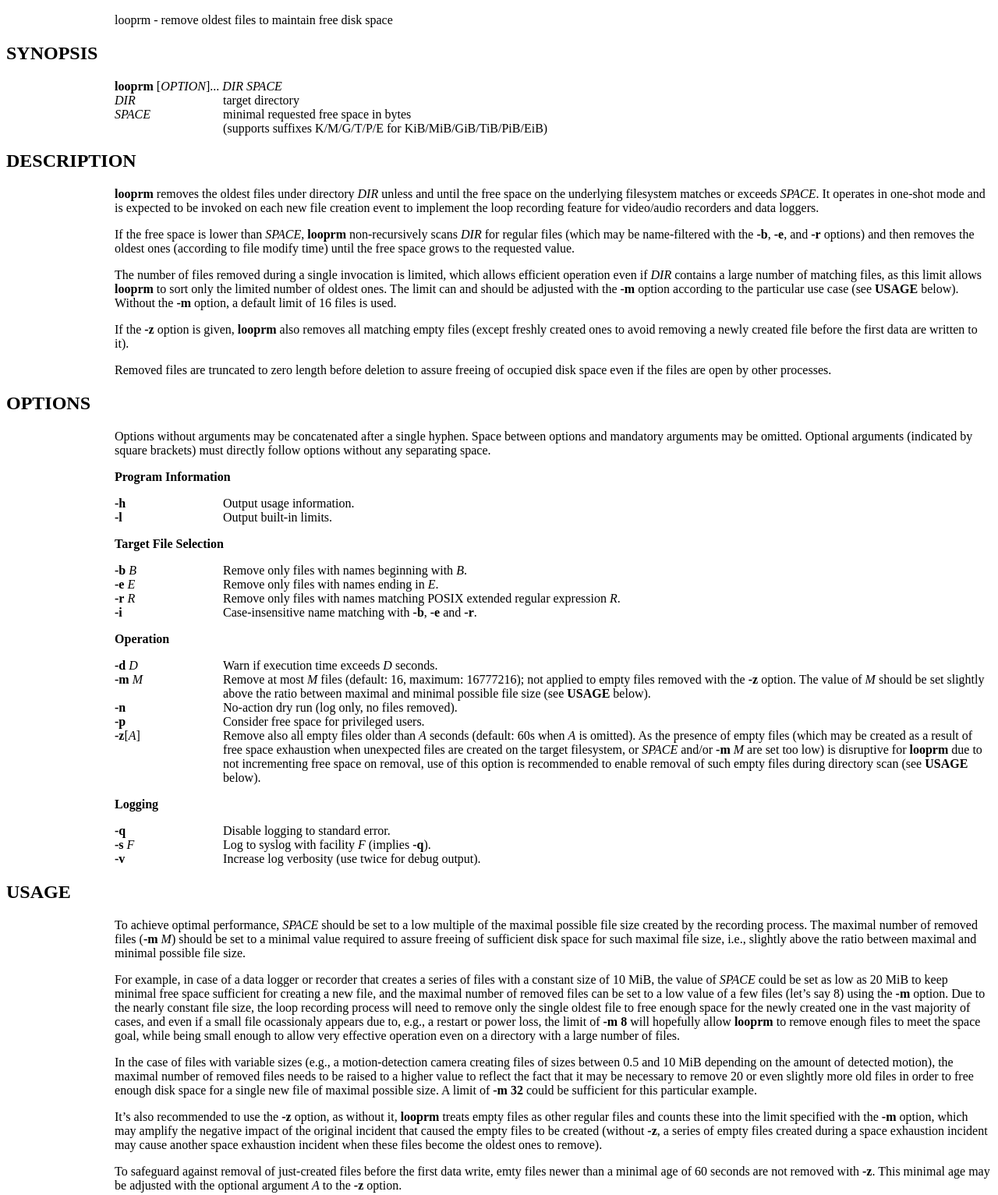
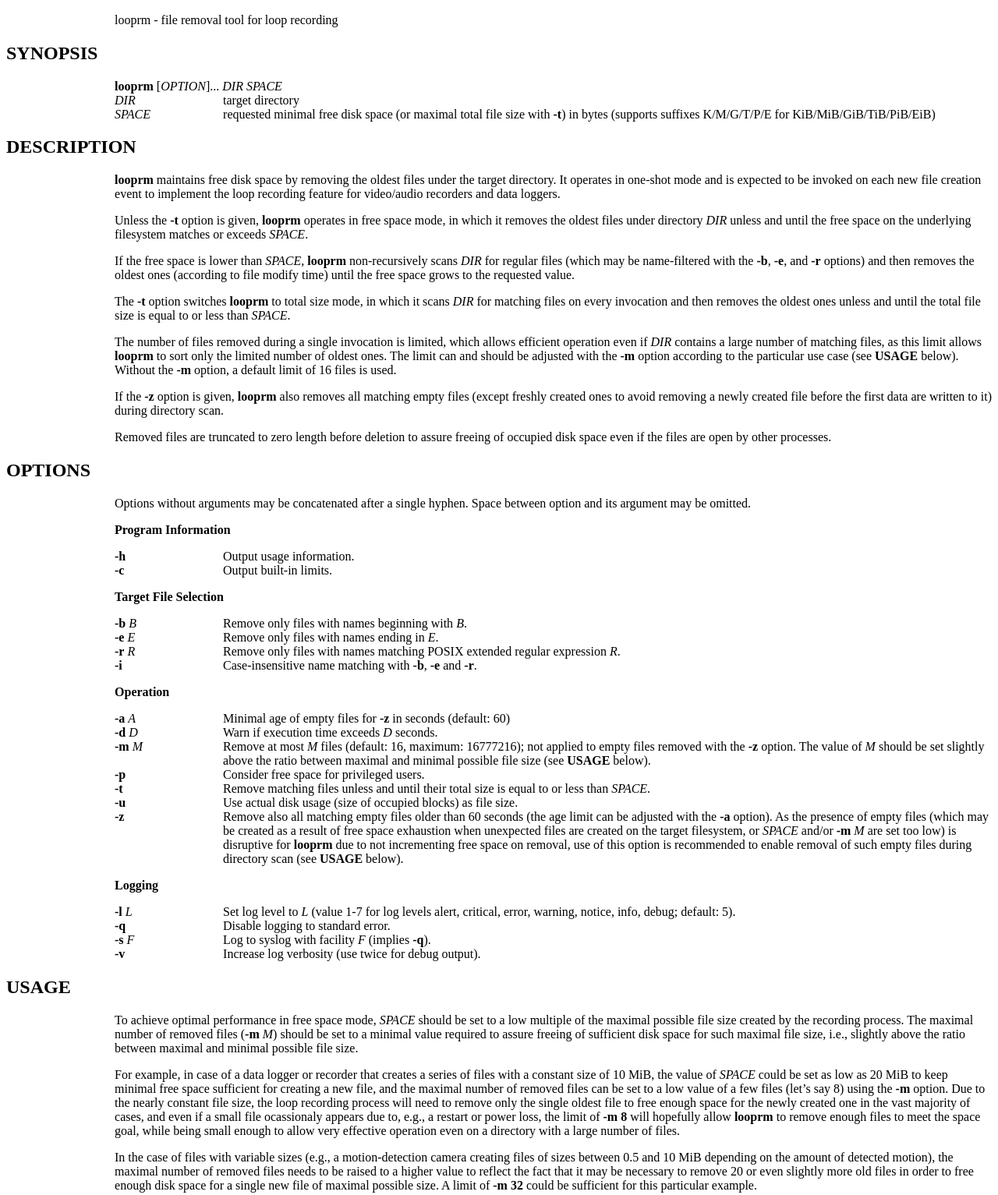
Before and after one commit to vicb3/looprm, a plain HTML site: page docs/index.html in a window 1280 px wide. Shown: the part 356-1889 px from the top of the page at 78% size. Drawn offline with Linux system fonts and the light colour scheme.

Commit message:
update manpage

```diff
--- a/docs/index.html
+++ b/docs/index.html
@@ -1,5 +1,5 @@
 <!-- Creator     : groff version 1.22.4 -->
-<!-- CreationDate: Thu Aug 21 22:43:19 2025 -->
+<!-- CreationDate: Wed Aug 27 21:36:59 2025 -->
 <!DOCTYPE html PUBLIC "-//W3C//DTD HTML 4.01 Transitional//EN"
 "http://www.w3.org/TR/html4/loose.dtd">
 <html>
@@ -41,8 +41,8 @@
 </h2>
 
 
-<p style="margin-left:11%; margin-top: 1em">looprm - remove
-oldest files to maintain free disk space</p>
+<p style="margin-left:11%; margin-top: 1em">looprm - file
+removal tool for loop recording</p>
 
 <h2>SYNOPSIS
 <a name="SYNOPSIS"></a>
@@ -61,12 +61,10 @@ oldest files to maintain free disk space</p>
 
 <p><i>DIR</i></p></td>
 <td width="4%"></td>
-<td width="56%">
+<td width="78%">
 
 
-<p>target directory</p></td>
-<td width="22%">
-</td></tr>
+<p>target directory</p></td></tr>
 <tr valign="top" align="left">
 <td width="11%"></td>
 <td width="7%">
@@ -74,16 +72,13 @@ oldest files to maintain free disk space</p>
 
 <p><i>SPACE</i></p></td>
 <td width="4%"></td>
-<td width="56%">
+<td width="78%">
 
 
-<p>minimal requested free space in bytes</p></td>
-<td width="22%">
-</td></tr>
+<p>requested minimal free disk space (or maximal total file
+size with <b>-t</b>) in bytes (supports suffixes K/M/G/T/P/E
+for KiB/MiB/GiB/TiB/PiB/EiB)</p></td></tr>
 </table>
-
-<p style="margin-left:22%;">(supports suffixes K/M/G/T/P/E
-for KiB/MiB/GiB/TiB/PiB/EiB)</p>
 
 <h2>DESCRIPTION
 <a name="DESCRIPTION"></a>
@@ -91,12 +86,17 @@ for KiB/MiB/GiB/TiB/PiB/EiB)</p>
 
 
 <p style="margin-left:11%; margin-top: 1em"><b>looprm</b>
-removes the oldest files under directory <i>DIR</i> unless
-and until the free space on the underlying filesystem
-matches or exceeds <i>SPACE</i>. It operates in one-shot
-mode and is expected to be invoked on each new file creation
-event to implement the loop recording feature for
-video/audio recorders and data loggers.</p>
+maintains free disk space by removing the oldest files under
+the target directory. It operates in one-shot mode and is
+expected to be invoked on each new file creation event to
+implement the loop recording feature for video/audio
+recorders and data loggers.</p>
+
+<p style="margin-left:11%; margin-top: 1em">Unless the
+<b>-t</b> option is given, <b>looprm</b> operates in free
+space mode, in which it removes the oldest files under
+directory <i>DIR</i> unless and until the free space on the
+underlying filesystem matches or exceeds <i>SPACE</i>.</p>
 
 <p style="margin-left:11%; margin-top: 1em">If the free
 space is lower than <i>SPACE</i>, <b>looprm</b>
@@ -105,6 +105,12 @@ may be name-filtered with the <b>-b</b>, <b>-e</b>, and
 <b>-r</b> options) and then removes the oldest ones
 (according to file modify time) until the free space grows
 to the requested value.</p>
+
+<p style="margin-left:11%; margin-top: 1em">The <b>-t</b>
+option switches <b>looprm</b> to total size mode, in which
+it scans <i>DIR</i> for matching files on every invocation
+and then removes the oldest ones unless and until the total
+file size is equal to or less than <i>SPACE</i>.</p>
 
 <p style="margin-left:11%; margin-top: 1em">The number of
 files removed during a single invocation is limited, which
@@ -120,7 +126,7 @@ limit of 16 files is used.</p>
 <b>-z</b> option is given, <b>looprm</b> also removes all
 matching empty files (except freshly created ones to avoid
 removing a newly created file before the first data are
-written to it).</p>
+written to it) during directory scan.</p>
 
 <p style="margin-left:11%; margin-top: 1em">Removed files
 are truncated to zero length before deletion to assure
@@ -134,9 +140,7 @@ other processes.</p>
 
 <p style="margin-left:11%; margin-top: 1em">Options without
 arguments may be concatenated after a single hyphen. Space
-between options and mandatory arguments may be omitted.
-Optional arguments (indicated by square brackets) must
-directly follow options without any separating space.</p>
+between option and its argument may be omitted.</p>
 
 <p style="margin-left:11%; margin-top: 1em"><b>Program
 Information</b></p>
@@ -161,7 +165,7 @@ Information</b></p>
 <td width="3%">
 
 
-<p><b>-l</b></p></td>
+<p><b>-c</b></p></td>
 <td width="8%"></td>
 <td width="38%">
 
@@ -232,23 +236,34 @@ and <b>-r</b>.</p></td></tr>
        cellspacing="0" cellpadding="0">
 <tr valign="top" align="left">
 <td width="11%"></td>
-<td width="7%">
+<td width="6%">
 
 
-<p style="margin-top: 1em"><b>-d</b> <i>D</i></p></td>
-<td width="4%"></td>
+<p style="margin-top: 1em"><b>-a</b> <i>A</i></p></td>
+<td width="5%"></td>
 <td width="78%">
 
 
-<p style="margin-top: 1em">Warn if execution time exceeds
-<i>D</i> seconds.</p></td></tr>
+<p style="margin-top: 1em">Minimal age of empty files for
+<b>-z</b> in seconds (default: 60)</p></td></tr>
 <tr valign="top" align="left">
 <td width="11%"></td>
-<td width="7%">
+<td width="6%">
+
+
+<p><b>-d</b> <i>D</i></p></td>
+<td width="5%"></td>
+<td width="78%">
+
+
+<p>Warn if execution time exceeds <i>D</i> seconds.</p></td></tr>
+<tr valign="top" align="left">
+<td width="11%"></td>
+<td width="6%">
 
 
 <p><b>-m</b> <i>M</i></p></td>
-<td width="4%"></td>
+<td width="5%"></td>
 <td width="78%">
 
 
@@ -259,45 +274,59 @@ slightly above the ratio between maximal and minimal
 possible file size (see <b>USAGE</b> below).</p></td></tr>
 <tr valign="top" align="left">
 <td width="11%"></td>
-<td width="7%">
-
-
-<p><b>-n</b></p></td>
-<td width="4%"></td>
-<td width="78%">
-
-
-<p>No-action dry run (log only, no files removed).</p></td></tr>
-<tr valign="top" align="left">
-<td width="11%"></td>
-<td width="7%">
+<td width="6%">
 
 
 <p><b>-p</b></p></td>
-<td width="4%"></td>
+<td width="5%"></td>
 <td width="78%">
 
 
 <p>Consider free space for privileged users.</p></td></tr>
 <tr valign="top" align="left">
 <td width="11%"></td>
-<td width="7%">
+<td width="6%">
 
 
-<p><b>-z</b>[<i>A</i>]</p></td>
-<td width="4%"></td>
+<p><b>-t</b></p></td>
+<td width="5%"></td>
 <td width="78%">
 
 
-<p>Remove also all empty files older than <i>A</i> seconds
-(default: 60s when <i>A</i> is omitted). As the presence of
-empty files (which may be created as a result of free space
-exhaustion when unexpected files are created on the target
-filesystem, or <i>SPACE</i> and/or <b>-m</b> <i>M</i> are
-set too low) is disruptive for <b>looprm</b> due to not
-incrementing free space on removal, use of this option is
-recommended to enable removal of such empty files during
-directory scan (see <b>USAGE</b> below).</p></td></tr>
+<p>Remove matching files unless and until their total size
+is equal to or less than <i>SPACE</i>.</p></td></tr>
+<tr valign="top" align="left">
+<td width="11%"></td>
+<td width="6%">
+
+
+<p><b>-u</b></p></td>
+<td width="5%"></td>
+<td width="78%">
+
+
+<p>Use actual disk usage (size of occupied blocks) as file
+size.</p> </td></tr>
+<tr valign="top" align="left">
+<td width="11%"></td>
+<td width="6%">
+
+
+<p><b>-z</b></p></td>
+<td width="5%"></td>
+<td width="78%">
+
+
+<p>Remove also all matching empty files older than 60
+seconds (the age limit can be adjusted with the <b>-a</b>
+option). As the presence of empty files (which may be
+created as a result of free space exhaustion when unexpected
+files are created on the target filesystem, or <i>SPACE</i>
+and/or <b>-m</b> <i>M</i> are set too low) is disruptive for
+<b>looprm</b> due to not incrementing free space on removal,
+use of this option is recommended to enable removal of such
+empty files during directory scan (see <b>USAGE</b>
+below).</p> </td></tr>
 </table>
 
 
@@ -310,13 +339,25 @@ directory scan (see <b>USAGE</b> below).</p></td></tr>
 <td width="6%">
 
 
-<p style="margin-top: 1em"><b>-q</b></p></td>
+<p style="margin-top: 1em"><b>-l</b> <i>L</i></p></td>
 <td width="5%"></td>
 <td width="78%">
 
 
-<p style="margin-top: 1em">Disable logging to standard
-error.</p> </td></tr>
+<p style="margin-top: 1em">Set log level to <i>L</i> (value
+1-7 for log levels alert, critical, error, warning, notice,
+info, debug; default: 5).</p></td></tr>
+<tr valign="top" align="left">
+<td width="11%"></td>
+<td width="6%">
+
+
+<p><b>-q</b></p></td>
+<td width="5%"></td>
+<td width="78%">
+
+
+<p>Disable logging to standard error.</p></td></tr>
 <tr valign="top" align="left">
 <td width="11%"></td>
 <td width="6%">
@@ -348,13 +389,13 @@ error.</p> </td></tr>
 
 
 <p style="margin-left:11%; margin-top: 1em">To achieve
-optimal performance, <i>SPACE</i> should be set to a low
-multiple of the maximal possible file size created by the
-recording process. The maximal number of removed files
-(<b>-m</b> <i>M</i>) should be set to a minimal value
-required to assure freeing of sufficient disk space for such
-maximal file size, i.e., slightly above the ratio between
-maximal and minimal possible file size.</p>
+optimal performance in free space mode, <i>SPACE</i> should
+be set to a low multiple of the maximal possible file size
+created by the recording process. The maximal number of
+removed files (<b>-m</b> <i>M</i>) should be set to a
+minimal value required to assure freeing of sufficient disk
+space for such maximal file size, i.e., slightly above the
+ratio between maximal and minimal possible file size.</p>
 
 <p style="margin-left:11%; margin-top: 1em">For example, in
 case of a data logger or recorder that creates a series of
@@ -399,8 +440,7 @@ remove).</p>
 against removal of just-created files before the first data
 write, emty files newer than a minimal age of 60 seconds are
 not removed with <b>-z</b>. This minimal age may be adjusted
-with the optional argument <i>A</i> to the <b>-z</b>
-option.</p>
+with the <b>-a</b> option.</p>
 
 <p style="margin-left:11%; margin-top: 1em">In cases where
 <b>looprm</b> may get invoked in short intervals (e.g., a
@@ -421,12 +461,13 @@ due to frequent invocations.</p>
 </h2>
 
 
-<p style="margin-left:11%; margin-top: 1em"><b>looprm</b>
-requires the underlying filesystem to return accurate and
-up-to-date free space information through the statvfs
-syscall immediately after file truncation and removal.
-Current version was tested on ext3/ext4 filesystems, which
-seem to comply with this requirement.</p>
+<p style="margin-left:11%; margin-top: 1em">In free space
+mode, <b>looprm</b> requires the underlying filesystem to
+return accurate and up-to-date free space information
+through the statvfs() function immediately after file
+truncation and removal. Current version was tested on
+ext3/ext4 filesystems, which seem to comply with this
+requirement.</p>
 
 <p style="margin-left:11%; margin-top: 1em">In addition,
 the filesystem must not have block count inconsistencies, as
@@ -442,7 +483,7 @@ strongly recommended.</p>
 <p style="margin-left:11%; margin-top: 1em">To achieve
 maximal disk utilization (by setting <i>SPACE</i> as low as
 possible to keep minimal free space) and maximal efficiency
-(by using low value for <b>-m</b> <i>M</i> to minimize CPU
+(by using a low value for <b>-m</b> <i>M</i> to minimize CPU
 and memory usage), a dedicated partition should be used for
 the loop recording process.</p>
 
@@ -471,15 +512,16 @@ save&rsquo; &gt; /etc/cron.d/fake-hwclock</p>
 
 <p style="margin-left:11%; margin-top: 1em"><b>looprm</b>
 uses log levels derived from syslog, ranging from debug to
-emergency. The default log level is notice. At this level,
+emergency. Log level may be set with the <b>-l</b> option.
+The default log level is notice. At this level,
 <b>looprm</b> logs one message on each removed file, as well
-as all warning and errors.</p>
+as all warnings and errors.</p>
 
 <p style="margin-left:11%; margin-top: 1em">If a single
 <b>-v</b> option is given, the log level is changed to info,
 which adds a few statistic messages on filesystem usage,
-removed files and execution time. Giving this option twice
-changes log level to debug.</p>
+removed files, and execution time. Giving this option twice
+changes the log level to debug.</p>
 
 <p style="margin-left:11%; margin-top: 1em">Errors
 encountered while parsing command line options given before
@@ -567,7 +609,7 @@ expressing the dependency of file removal time on increasing
 
 <p style="margin-left:11%; margin-top: 1em">Space
 complexity is <b>O(M)</b> (or less when the actual number of
-target files is lower than <b>M</b>).</p>
+matching files is lower than <b>M</b>).</p>
 
 <h2>EXIT STATUS
 <a name="EXIT STATUS"></a>
```
Also changed, not shown: 1 other file.
